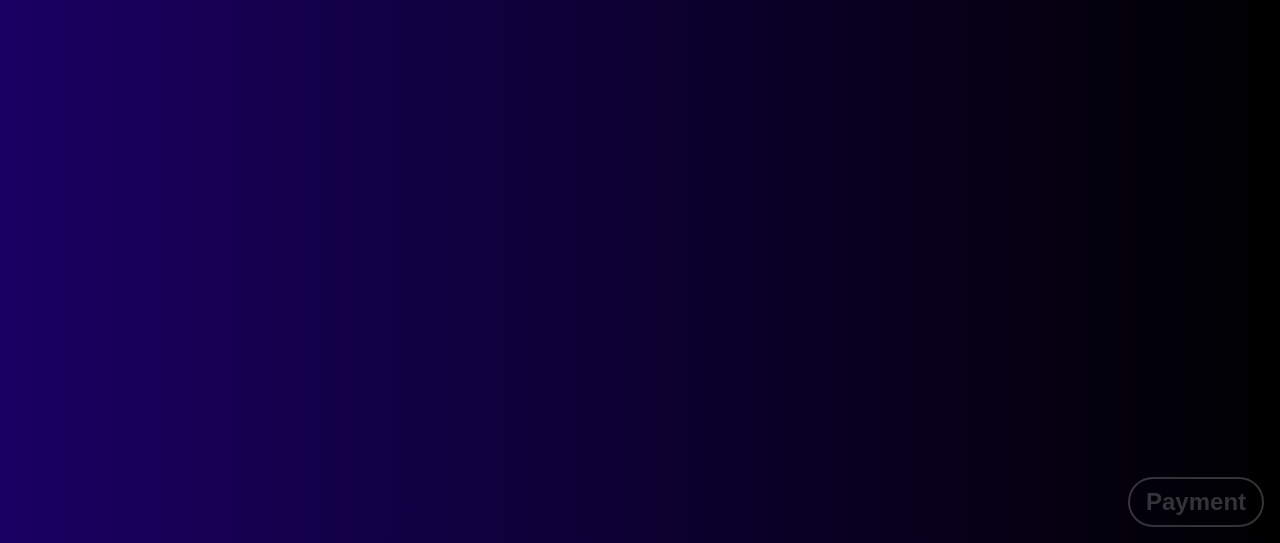
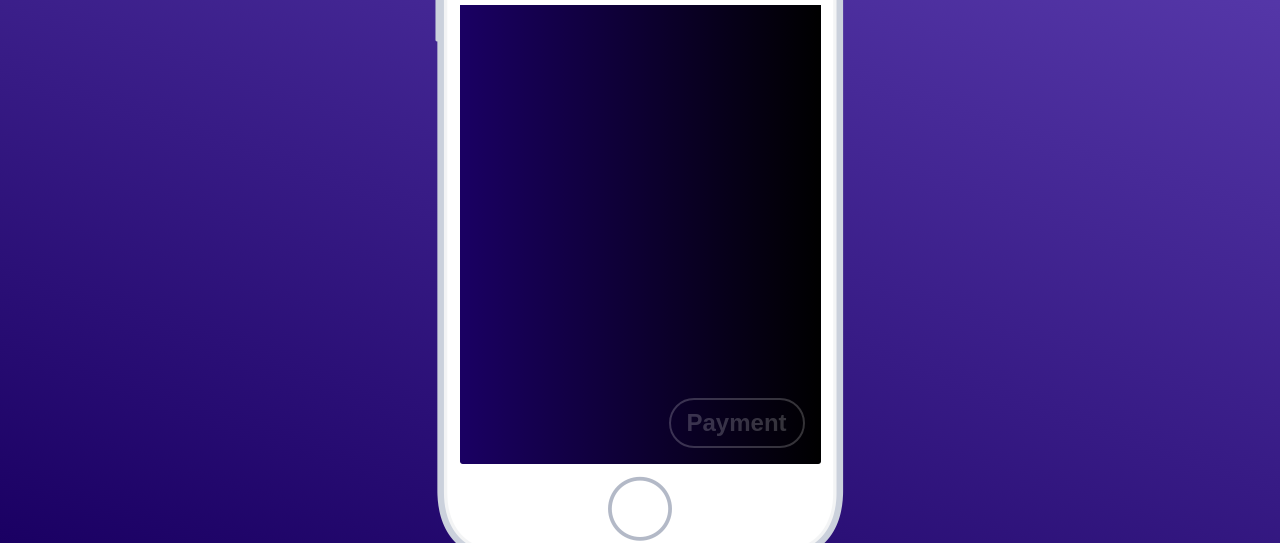
Before and after one commit to fmontes/tiny-pos, a website: page app/index.html in a window 1280 px wide. Shown: the part 257-800 px from the top of the page. Drawn offline with nearby package versions, Linux system fonts and the light colour scheme; files that its build step writes are made by us from their sources.

Commit message:
Add iphone fallback in tablet and up

```diff
--- a/app/styles/main.scss
+++ b/app/styles/main.scss
@@ -1,5 +1,11 @@
 // bower:scss
 // endbower
+
+@mixin mq {
+    @media (min-width: 768px) {
+        @content;
+    }
+ }
 
 @import url('https://fonts.googleapis.com/css?family=PT+Sans:400,700');
 
@@ -30,11 +36,16 @@ html, body {
 }
 
 body {
-    background-size: cover;
-    background: linear-gradient(90deg, var(--blue), var(--black)); // TODO: need to match the design
     color: var(--white);
     font-family: var(--font-family);
     font-size: var(--font-size-basic);
+
+    @include mq {
+        display: flex;
+        justify-content: center;
+        background: url('/images/iphone.png') no-repeat center center / 410px 835px, linear-gradient(198deg, var(--light-blue), var(--blue));
+    }
+
 }
 
 input {
@@ -357,10 +368,20 @@ input[type="number"] {
 }
 
 .wrapper {
+    background-size: cover;
+    background: linear-gradient(90deg, var(--blue), var(--black)); // TODO: need to match the design
     display: flex;
     flex-direction: column;
     overflow: hidden;
     height: 100%;
+
+    @include mq {
+        width: 361px;
+        height: 635px;
+        margin: auto;
+        transform: translateY(3px);
+        border-radius: 3px
+    }
 
     &.payment {
         grid-template-rows: var(--header-height) 1fr;
```
Also changed, not shown: app/images/iphone.png (added).
